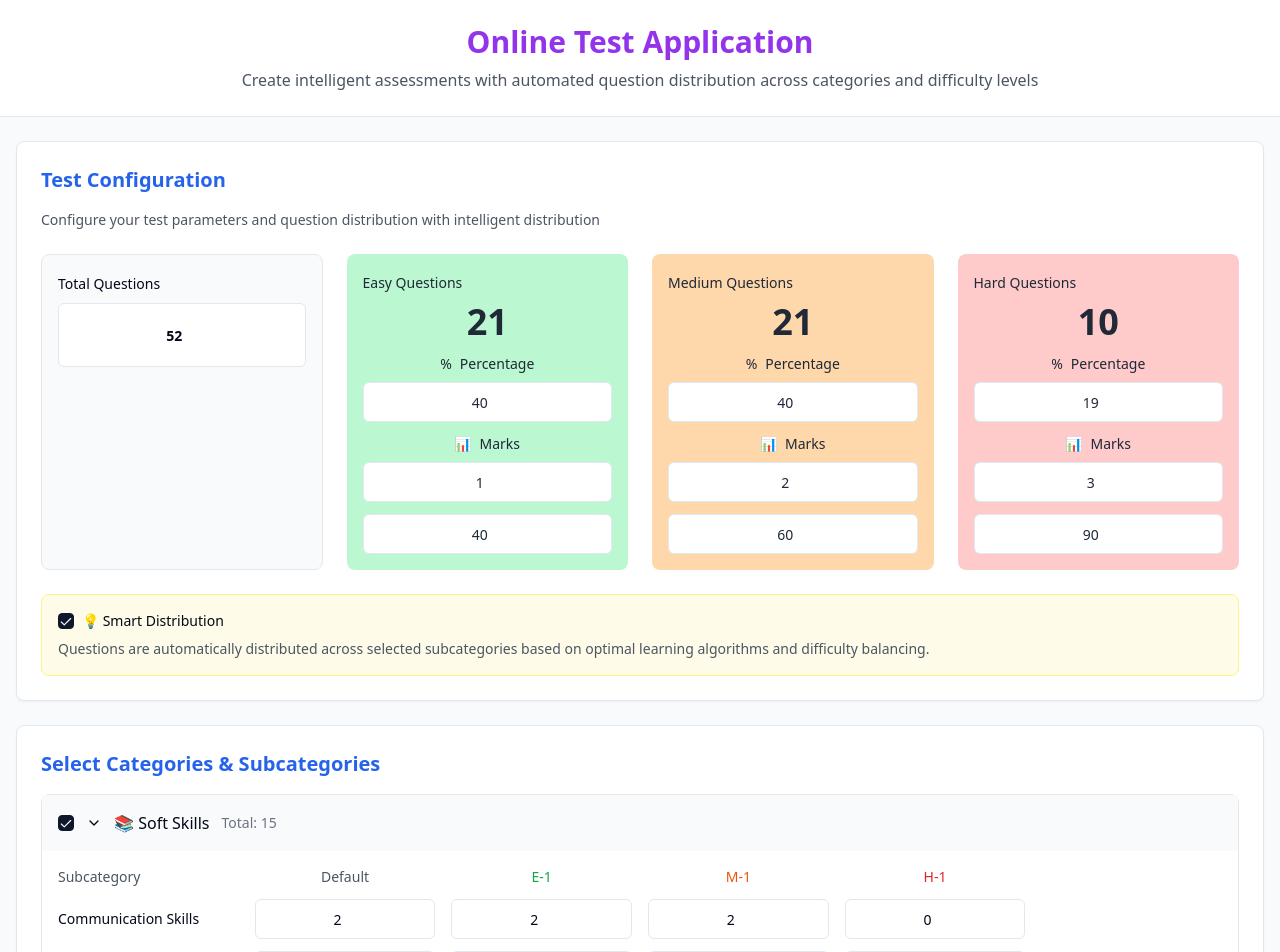
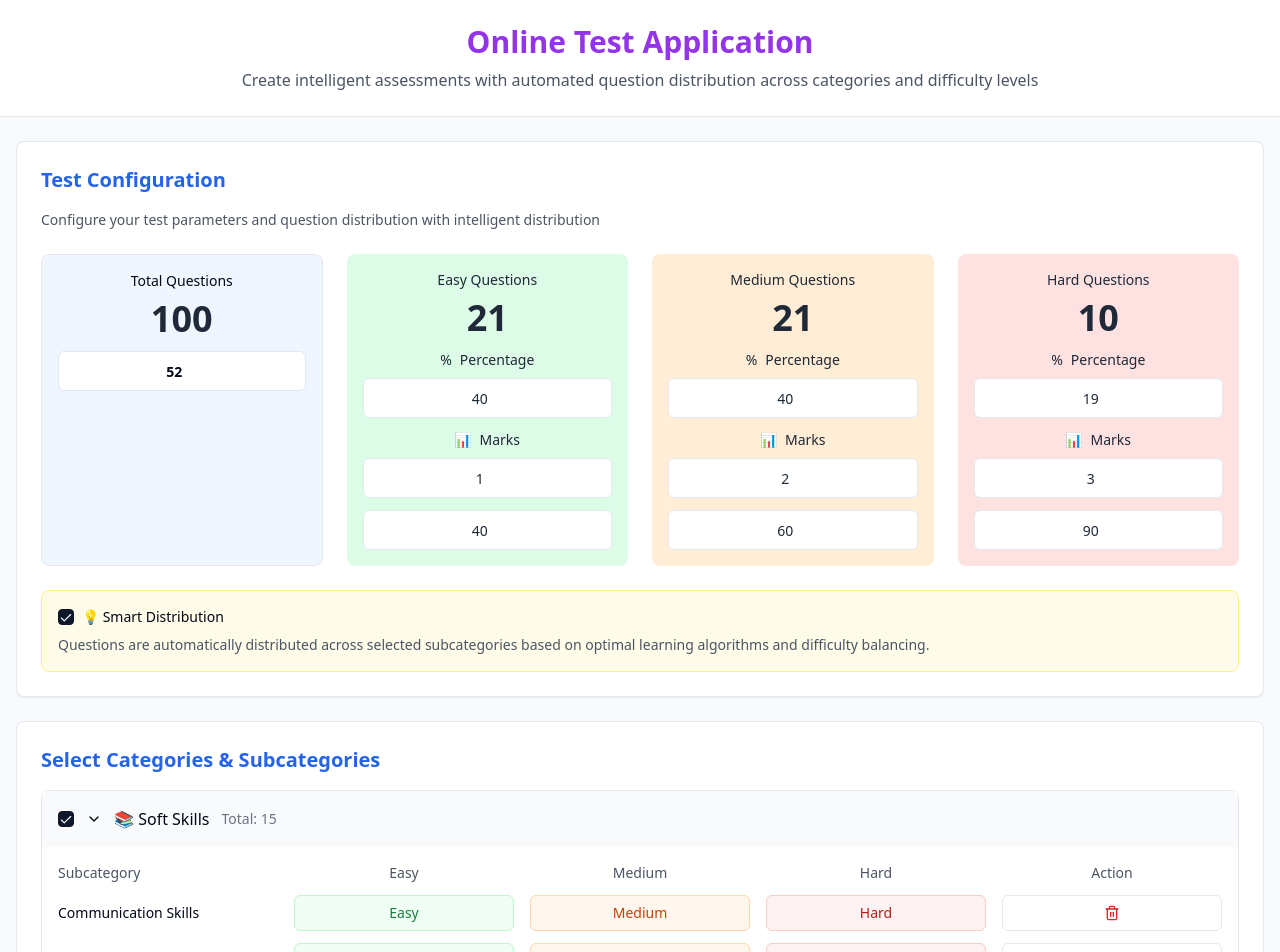
Before and after one commit to Poorit-Technologies/delightful-dev-projects-hub, a React (Vite) app: page / in a window 1280 px wide. Shown: the top 952 px of the page. Built offline with nearby package versions, Linux system fonts and the light colour scheme.

Commit message:
Refactor: Improve test configuration layout
- Center align question counts.
- Implement a default total question count with an input field.
- Add delete icons to subcategories.
- Remove the default column from subcategories.
- Replace E-1, M-1, and H-1 with Easy, Medium, and Hard buttons.

```diff
--- a/src/components/CategorySelector.tsx
+++ b/src/components/CategorySelector.tsx
@@ -6,6 +6,7 @@ import { Input } from '@/components/ui/input';
 import { Button } from '@/components/ui/button';
 import { Select, SelectContent, SelectItem, SelectTrigger, SelectValue } from '@/components/ui/select';
 import { ChevronDown, ChevronRight, Plus } from 'lucide-react';
+import { Trash2 } from 'lucide-react';
 import { Category, Subcategory } from './TestConfigurationApp';
 
 interface CategorySelectorProps {
@@ -29,6 +30,17 @@ const CategorySelector = ({ categories, onCategoriesChange }: CategorySelectorPr
         const updatedSubcategories = cat.subcategories.map(sub =>
           sub.id === subcategoryId ? { ...sub, [field]: value } : sub
         );
+        return { ...cat, subcategories: updatedSubcategories };
+      }
+      return cat;
+    });
+    onCategoriesChange(updatedCategories);
+  };
+
+  const deleteSubcategory = (categoryId: string, subcategoryId: string) => {
+    const updatedCategories = categories.map(cat => {
+      if (cat.id === categoryId) {
+        const updatedSubcategories = cat.subcategories.filter(sub => sub.id !== subcategoryId);
         return { ...cat, subcategories: updatedSubcategories };
       }
       return cat;
@@ -83,44 +95,47 @@ const CategorySelector = ({ categories, onCategoriesChange }: CategorySelectorPr
                 {category.subcategories.length > 0 && (
                   <>
                     {/* Headers */}
-                    <div className="grid grid-cols-6 gap-4 mb-3 text-sm font-medium text-gray-600">
+                    <div className="grid grid-cols-5 gap-4 mb-3 text-sm font-medium text-gray-600">
                       <div>Subcategory</div>
-                      <div className="text-center">Default</div>
-                      <div className="text-center text-green-600">E-1</div>
-                      <div className="text-center text-orange-600">M-1</div>
-                      <div className="text-center text-red-600">H-1</div>
-                      <div></div>
+                      <div className="text-center">Easy</div>
+                      <div className="text-center">Medium</div>
+                      <div className="text-center">Hard</div>
+                      <div className="text-center">Action</div>
                     </div>
 
                     {/* Subcategory Rows */}
                     {category.subcategories.map((subcategory) => (
-                      <div key={subcategory.id} className="grid grid-cols-6 gap-4 mb-3 items-center">
+                      <div key={subcategory.id} className="grid grid-cols-5 gap-4 mb-3 items-center">
                         <div className="text-sm">{subcategory.name}</div>
-                        <Input
-                          type="number"
-                          value={subcategory.default}
-                          onChange={(e) => updateSubcategory(category.id, subcategory.id, 'default', parseInt(e.target.value) || 0)}
-                          className="text-center text-sm"
-                        />
-                        <Input
-                          type="number"
-                          value={subcategory.easy}
-                          onChange={(e) => updateSubcategory(category.id, subcategory.id, 'easy', parseInt(e.target.value) || 0)}
-                          className="text-center text-sm"
-                        />
-                        <Input
-                          type="number"
-                          value={subcategory.medium}
-                          onChange={(e) => updateSubcategory(category.id, subcategory.id, 'medium', parseInt(e.target.value) || 0)}
-                          className="text-center text-sm"
-                        />
-                        <Input
-                          type="number"
-                          value={subcategory.hard}
-                          onChange={(e) => updateSubcategory(category.id, subcategory.id, 'hard', parseInt(e.target.value) || 0)}
-                          className="text-center text-sm"
-                        />
-                        <div></div>
+                        <Button
+                          variant="outline"
+                          size="sm"
+                          className="bg-green-50 hover:bg-green-100 text-green-700 border-green-200"
+                        >
+                          Easy
+                        </Button>
+                        <Button
+                          variant="outline"
+                          size="sm"
+                          className="bg-orange-50 hover:bg-orange-100 text-orange-700 border-orange-200"
+                        >
+                          Medium
+                        </Button>
+                        <Button
+                          variant="outline"
+                          size="sm"
+                          className="bg-red-50 hover:bg-red-100 text-red-700 border-red-200"
+                        >
+                          Hard
+                        </Button>
+                        <Button
+                          variant="outline"
+                          size="sm"
+                          onClick={() => deleteSubcategory(category.id, subcategory.id)}
+                          className="text-red-600 hover:text-red-700 hover:bg-red-50"
+                        >
+                          <Trash2 className="h-4 w-4" />
+                        </Button>
                       </div>
                     ))}
                   </>
--- a/src/components/TestConfiguration.tsx
+++ b/src/components/TestConfiguration.tsx
@@ -41,20 +41,23 @@ const TestConfiguration = ({ config, onConfigChange }: TestConfigurationProps) =
 
       <div className="grid grid-cols-1 lg:grid-cols-4 gap-6">
         {/* Total Questions */}
-        <div className="space-y-2 bg-gray-50 p-4 rounded-lg border border-gray-200">
-          <Label htmlFor="totalQuestions" className="text-sm font-medium">Total Questions</Label>
+        <div className="space-y-2 bg-blue-50 p-4 rounded-lg border border-gray-200">
+          <Label htmlFor="totalQuestions" className="text-sm font-medium text-center block">Total Questions</Label>
+          <div className="text-center">
+            <div className="text-4xl font-bold text-gray-800 mb-3">100</div>
             <Input
               id="totalQuestions"
               type="number"
               value={config.totalQuestions}
               onChange={(e) => handleInputChange('totalQuestions', parseInt(e.target.value) || 0)}
-            className="text-center font-semibold text-lg h-16"
+              className="text-center font-semibold text-lg"
             />
+          </div>
         </div>
 
         {/* Easy Questions */}
-        <div className="space-y-2 bg-green-200 p-4 rounded-lg text-gray-800">
-          <Label className="text-sm font-medium text-gray-800">Easy Questions</Label>
+        <div className="space-y-2 bg-green-100 p-4 rounded-lg text-gray-800">
+          <Label className="text-sm font-medium text-gray-800 text-center block">Easy Questions</Label>
           <div className="text-center">
             <div className="text-4xl font-bold text-gray-800 mb-3">{config.easyQuestions}</div>
             <div className="space-y-2">
@@ -92,8 +95,8 @@ const TestConfiguration = ({ config, onConfigChange }: TestConfigurationProps) =
         </div>
 
         {/* Medium Questions */}
-        <div className="space-y-2 bg-orange-200 p-4 rounded-lg text-gray-800">
-          <Label className="text-sm font-medium text-gray-800">Medium Questions</Label>
+        <div className="space-y-2 bg-orange-100 p-4 rounded-lg text-gray-800">
+          <Label className="text-sm font-medium text-gray-800 text-center block">Medium Questions</Label>
           <div className="text-center">
             <div className="text-4xl font-bold text-gray-800 mb-3">{config.mediumQuestions}</div>
             <div className="space-y-2">
@@ -131,8 +134,8 @@ const TestConfiguration = ({ config, onConfigChange }: TestConfigurationProps) =
         </div>
 
         {/* Hard Questions */}
-        <div className="space-y-2 bg-red-200 p-4 rounded-lg text-gray-800">
-          <Label className="text-sm font-medium text-gray-800">Hard Questions</Label>
+        <div className="space-y-2 bg-red-100 p-4 rounded-lg text-gray-800">
+          <Label className="text-sm font-medium text-gray-800 text-center block">Hard Questions</Label>
           <div className="text-center">
             <div className="text-4xl font-bold text-gray-800 mb-3">{config.hardQuestions}</div>
             <div className="space-y-2">
```
Lines whose indentation alone changed are shown as unchanged.
